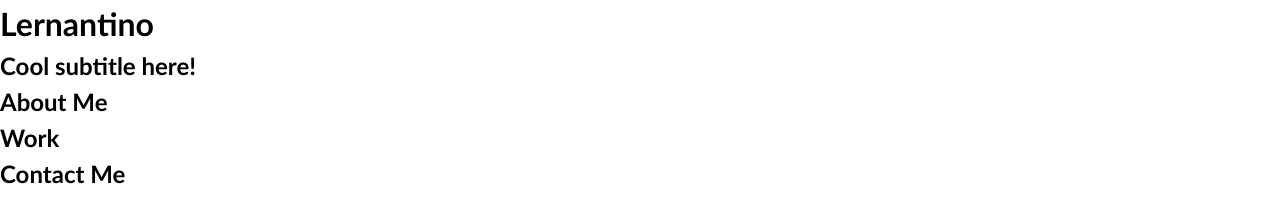
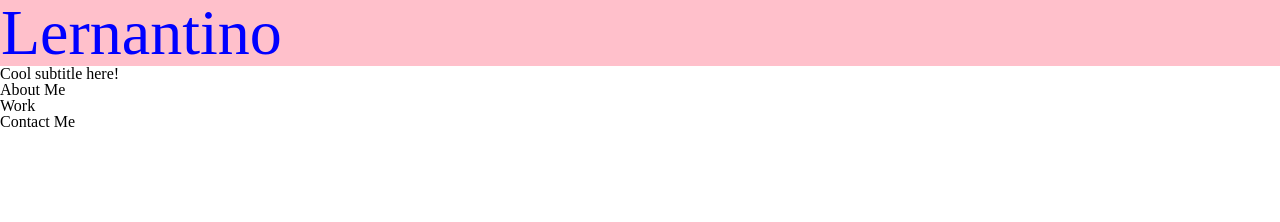
Before and after one commit to Adrian-Kosnik/Adrian-Kosnik-Portfolio, a plain HTML site: page index.html in a window 1280 px wide. Drawn offline with Linux system fonts and the light colour scheme.

Commit message:
added reset file, ready to get going with the task at hand

```diff
--- /dev/null
+++ b/css/reset.css
@@ -0,0 +1,48 @@
+/* http://meyerweb.com/eric/tools/css/reset/
+   v2.0 | 20110126
+   License: none (public domain)
+*/
+
+html, body, div, span, applet, object, iframe,
+h1, h2, h3, h4, h5, h6, p, blockquote, pre,
+a, abbr, acronym, address, big, cite, code,
+del, dfn, em, img, ins, kbd, q, s, samp,
+small, strike, strong, sub, sup, tt, var,
+b, u, i, center,
+dl, dt, dd, ol, ul, li,
+fieldset, form, label, legend,
+table, caption, tbody, tfoot, thead, tr, th, td,
+article, aside, canvas, details, embed,
+figure, figcaption, footer, header, hgroup,
+menu, nav, output, ruby, section, summary,
+time, mark, audio, video {
+	margin: 0;
+	padding: 0;
+	border: 0;
+	font-size: 100%;
+	font: inherit;
+	vertical-align: baseline;
+}
+/* HTML5 display-role reset for older browsers */
+article, aside, details, figcaption, figure,
+footer, header, hgroup, menu, nav, section {
+	display: block;
+}
+body {
+	line-height: 1;
+}
+ol, ul {
+	list-style: none;
+}
+blockquote, q {
+	quotes: none;
+}
+blockquote:before, blockquote:after,
+q:before, q:after {
+	content: '';
+	content: none;
+}
+table {
+	border-collapse: collapse;
+	border-spacing: 0;
+}
--- a/css/style.css
+++ b/css/style.css
@@ -1,23 +1,6 @@
-* {
-    box-sizing: border-box;
-  }
-
-  body {
-    margin: 0;
-    padding: 0;
-    font-family: 'Trebuchet MS', 'Lucida Sans Unicode', 'Lucida Grande', 'Lucida Sans', Arial, sans-serif;
-    line-height: 1.5;
-  }
-
-  h1,
-  h2,
-  h3,
-  h4,
-  h5,
-  h6 {
-    margin: 0;
-  }
-
-  p {
-    margin: 0;
-  }
+header h1 {
+    color: blue;
+    background-color: pink;
+    font-size: 4rem;
+    border: 1px solid pink;
+}
--- a/index.html
+++ b/index.html
@@ -4,6 +4,7 @@
     <meta charset="UTF-8">
     <meta http-equiv="X-UA-Compatible" content="IE=edge">
     <meta name="viewport" content="width=device-width, initial-scale=1.0">
+    <link rel="stylesheet" href="./css/reset.css">
     <link rel="stylesheet" href="./css/style.css">
     <title>Portfolio</title>
 </head>
```
